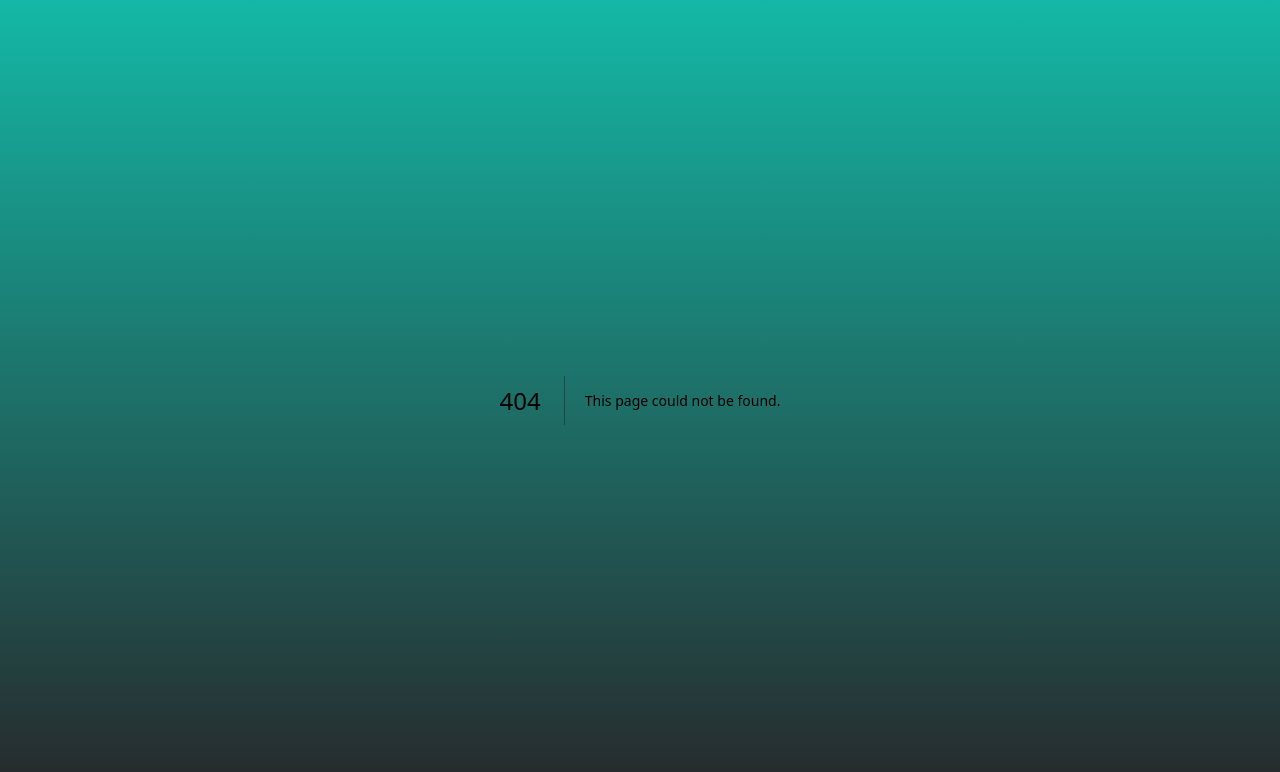
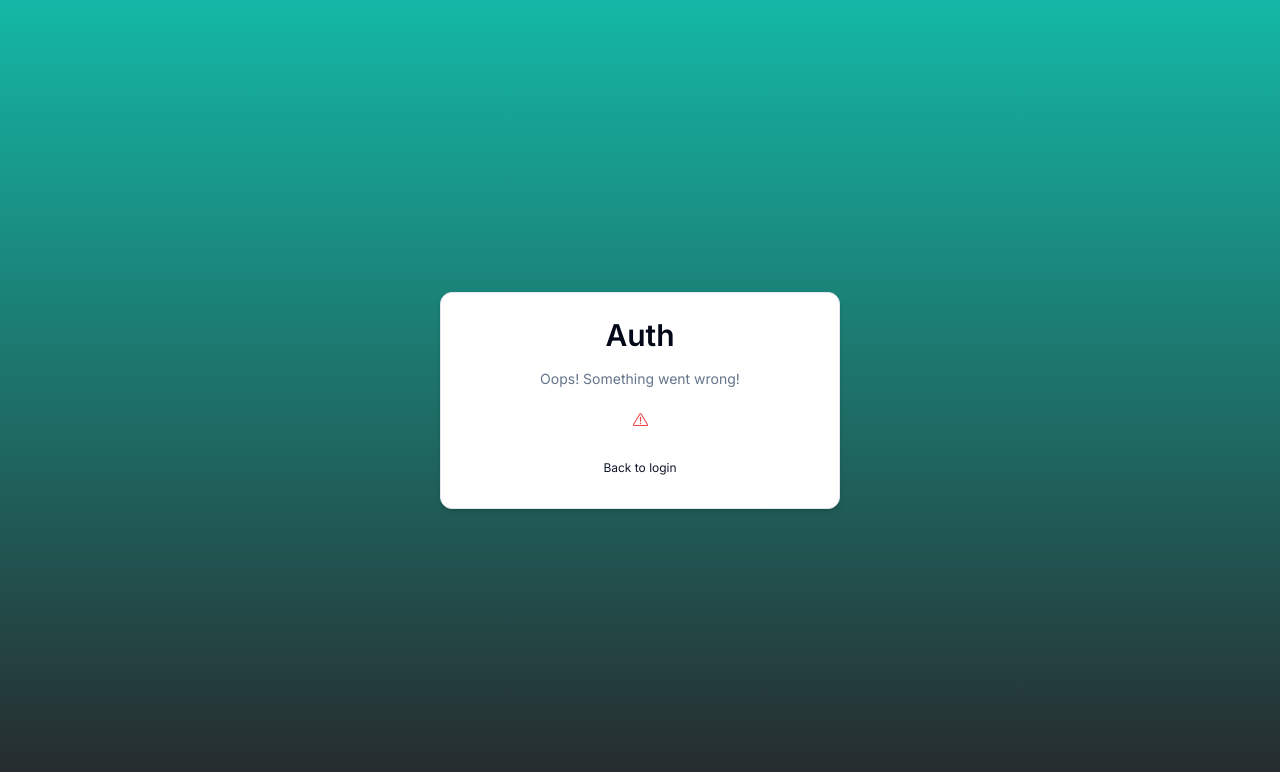
Before and after one commit to fsdFelipe/nextauth-v5-completo, a Next.js app: page /auth/error in a window 1280 px wide. Before the commit this address had no page. Shown: the top 772 px of the page. Built offline with nearby package versions, Linux system fonts and the light colour scheme.

Commit message:
Adicionado card-error

```diff
--- /dev/null
+++ b/app/auth/error/page.tsx
@@ -0,0 +1,9 @@
+import { ErrorCard } from "@/components/auth/error-card";
+
+const AuthErrorPage = () => {
+    return (
+        <ErrorCard />
+    );
+};
+
+export default AuthErrorPage;
--- a/auth.ts
+++ b/auth.ts
@@ -15,6 +15,11 @@
  } = NextAuth({
        // providers: [ GitHub ] cod antes de criar middelware
        //cod após criar middleware
+
+       pages: {
+        signIn: '/auth/login',
+        error: '/auth/error'
+       },
 
        events: {
         async linkAccount({ user }) {
--- a/components/auth/LoginForm.tsx
+++ b/components/auth/LoginForm.tsx
@@ -31,8 +31,9 @@
         startTransition(() => {
             login(values)
                 .then((data) => {
-                    setError(data.error)
-                    setSuccess(data.success)
+                    setError(data?.error)
+                    //to do: add qnd add 2FA
+                    //setSuccess(data?.success)
                 })
         })
     }
--- /dev/null
+++ b/components/auth/error-card.tsx
@@ -0,0 +1,18 @@
+import { ExclamationTriangleIcon } from "@radix-ui/react-icons";
+import CardWrapper from "./CardWrapper";
+
+
+
+export const ErrorCard = () => {
+    return (
+        <CardWrapper
+            headerLabel="Oops! Something went wrong!"
+            backButtonHref="/auth/login"
+            backButtonLabel="Back to login"
+        >
+            <div className="w-full flex justify-center items-center">
+                <ExclamationTriangleIcon className="text-destructive" />
+            </div>
+        </CardWrapper>
+    );
+};
--- a/routes.ts
+++ b/routes.ts
@@ -15,6 +15,7 @@
 export const authRoutes = [
     '/auth/login',
     '/auth/register',
+    '/auth/error'
 ];
 
 /**
```
